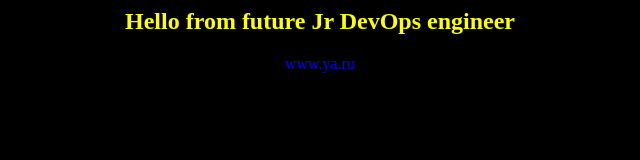
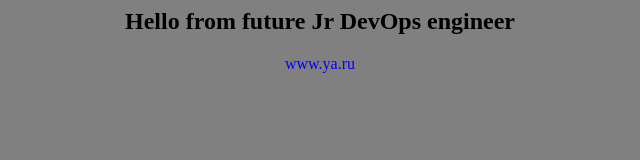
Before and after one commit to SmeX96/app_for_jenkins, a plain HTML site: page index.html in a window 1280 px wide. Shown: the whole page, without its empty margins (320-960 px from the left). Drawn offline with Linux system fonts and the light colour scheme.

Commit message:
Changed background color

```diff
--- a/index.html
+++ b/index.html
@@ -1,7 +1,7 @@
 <html>
-<body bgcolor=black>
+<body bgcolor=gray>
 <center>
-<h2><font color=yellow>Hello from future Jr DevOps engineer</font></h2>
+<h2><font colo=red>Hello from future Jr DevOps engineer</font></h2>
 
 <font color=blue>www.ya.ru</font>
 
```
